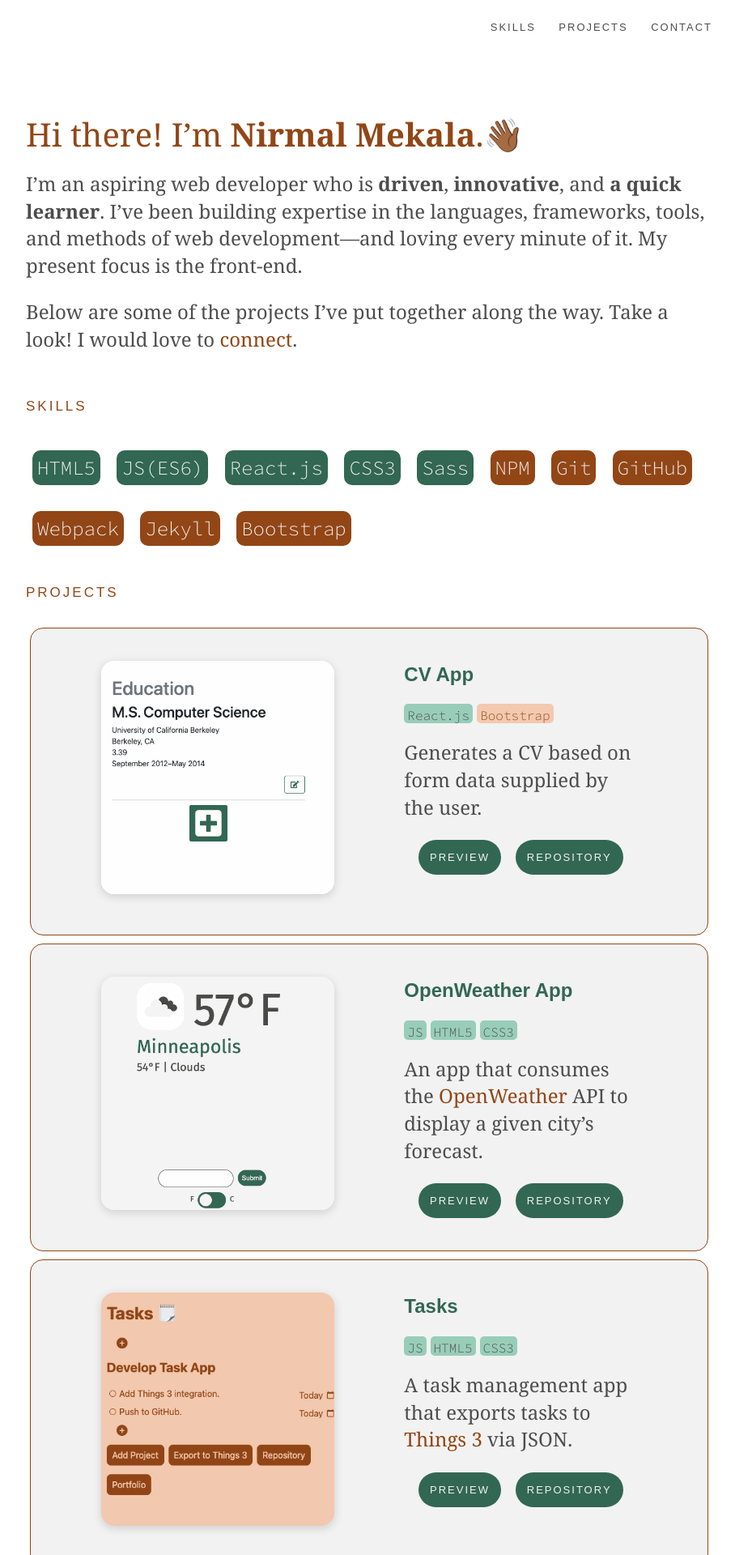
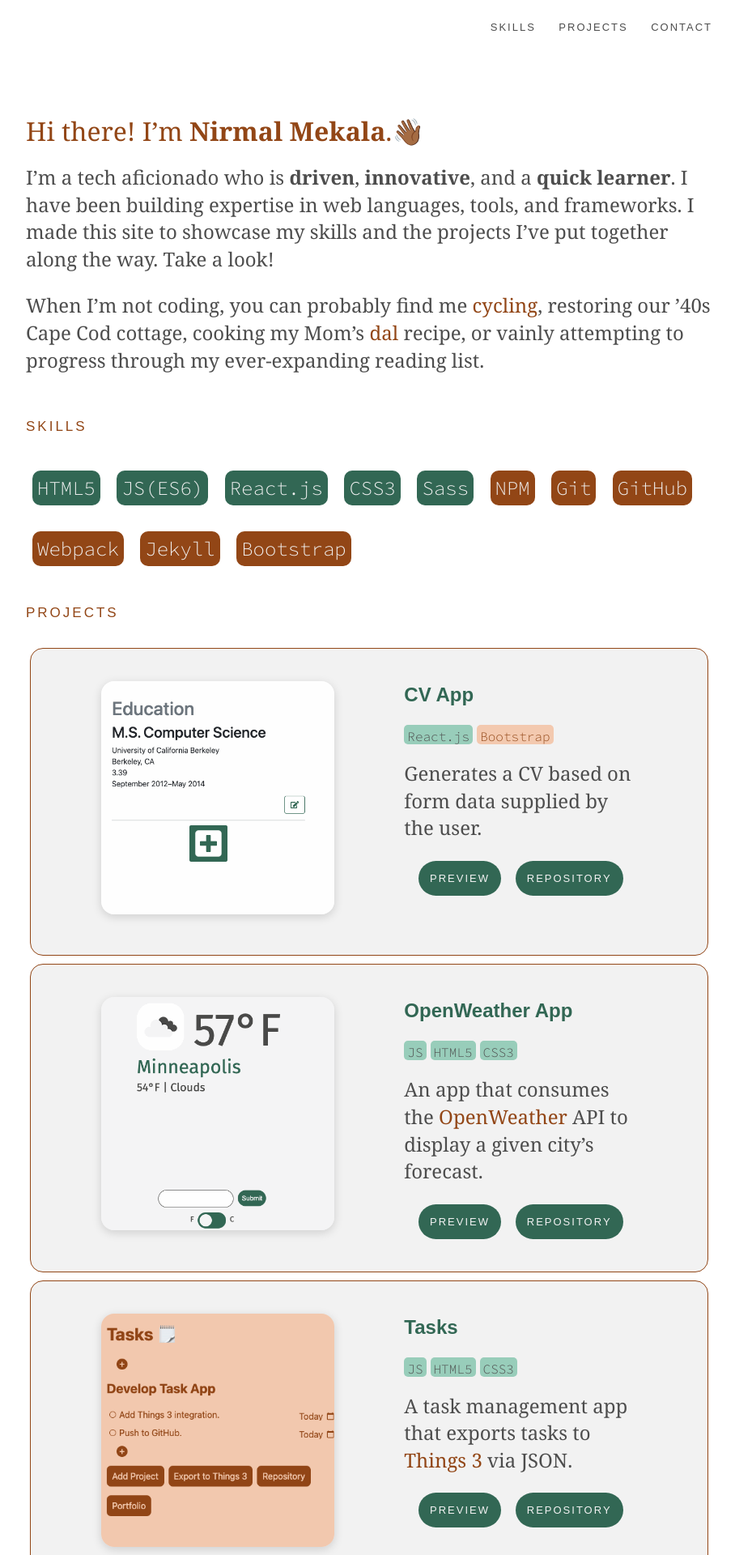
Before and after one commit to ndmekala/ndmekala.github.io, a Jekyll site: the page built from index.html, in a window 1280 px wide. Shown: the top 1920 px of the page at 81% size, without its empty margins (184-1092 px from the left). Built offline with Jekyll 4.4.1, drawn with Linux system fonts in a browser that asks for light colours; some web fonts are replaced.

Commit message:
add invisheader, revise copy, change about standout font size

```diff
--- a/_sass/_about.scss
+++ b/_sass/_about.scss
@@ -1,19 +1,23 @@
 .about {
 
     margin-top: 1rem;
+
+    h1 {
+        display: none;
+    }
 
     @include breakpoint-up(medium) {
         margin-top: 4rem;
     }
 
     &__standout {
-        font-size: 1.75rem;
+        font-size: 1.5rem;
         color: $rust;
         line-height: 1;
         margin-bottom: 1rem;
 
         @include breakpoint-up(medium) {
-            font-size: 2.5rem;
+            font-size: 2rem;
             margin-bottom: 1.5rem;
         }
     }
--- a/index.html
+++ b/index.html
@@ -6,9 +6,10 @@ layout: home
 ---
 
 <section class="about container">
+    <h1 id="about">About</h1>
     <p class="about__standout">Hi there! I’m <strong>Nirmal Mekala</strong>.👋🏾</p>
-    <p>I’m an aspiring web developer who is <strong>driven</strong>, <strong>innovative</strong>, and <strong>a quick learner</strong>. I’ve been building expertise in the languages, frameworks, tools, and methods of web development—and loving every minute of it. My present focus is the front-end.</p>
-    <p>Below are some of the projects I’ve put together along the way. Take a look! I would love to <a href="#contact">connect</a>.</p>
+    <p>I’m a tech aficionado who is <strong>driven</strong>, <strong>innovative</strong>, and a <strong>quick learner</strong>. I have been building expertise in web languages, tools, and frameworks. I made this site to showcase my skills and the projects I’ve put together along the way. Take a look!</p>
+    <p>When I’m not coding, you can probably find me <a href="https://www.strava.com/athletes/21338935">cycling</a>, restoring our ’40s Cape Cod cottage, cooking my Mom’s <a href="https://en.wikipedia.org/wiki/Dal">dal</a> recipe, or vainly attempting to progress through my ever-expanding reading list.</p>
 </section>
 <section class="skills container">
     <h1 id="skills">Skills</h1>
```
Also changed, not shown: 4 other files.
